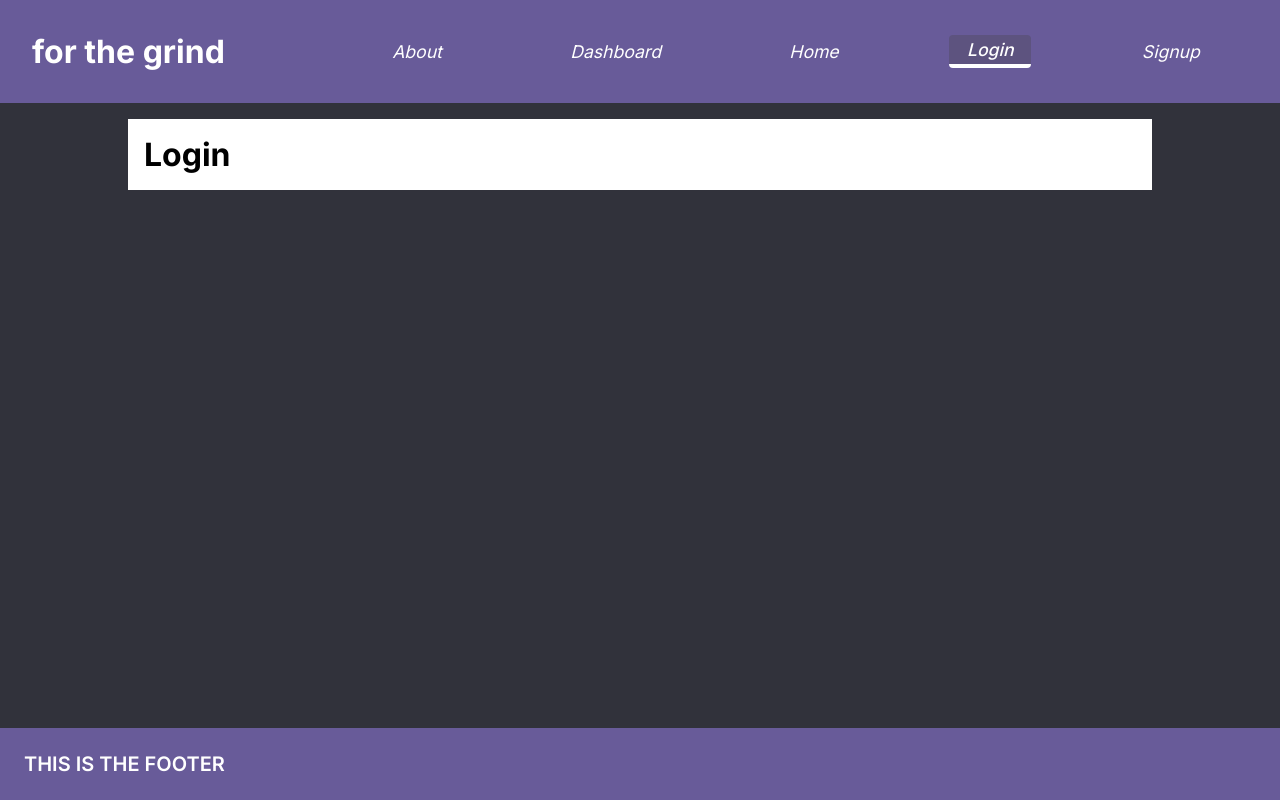
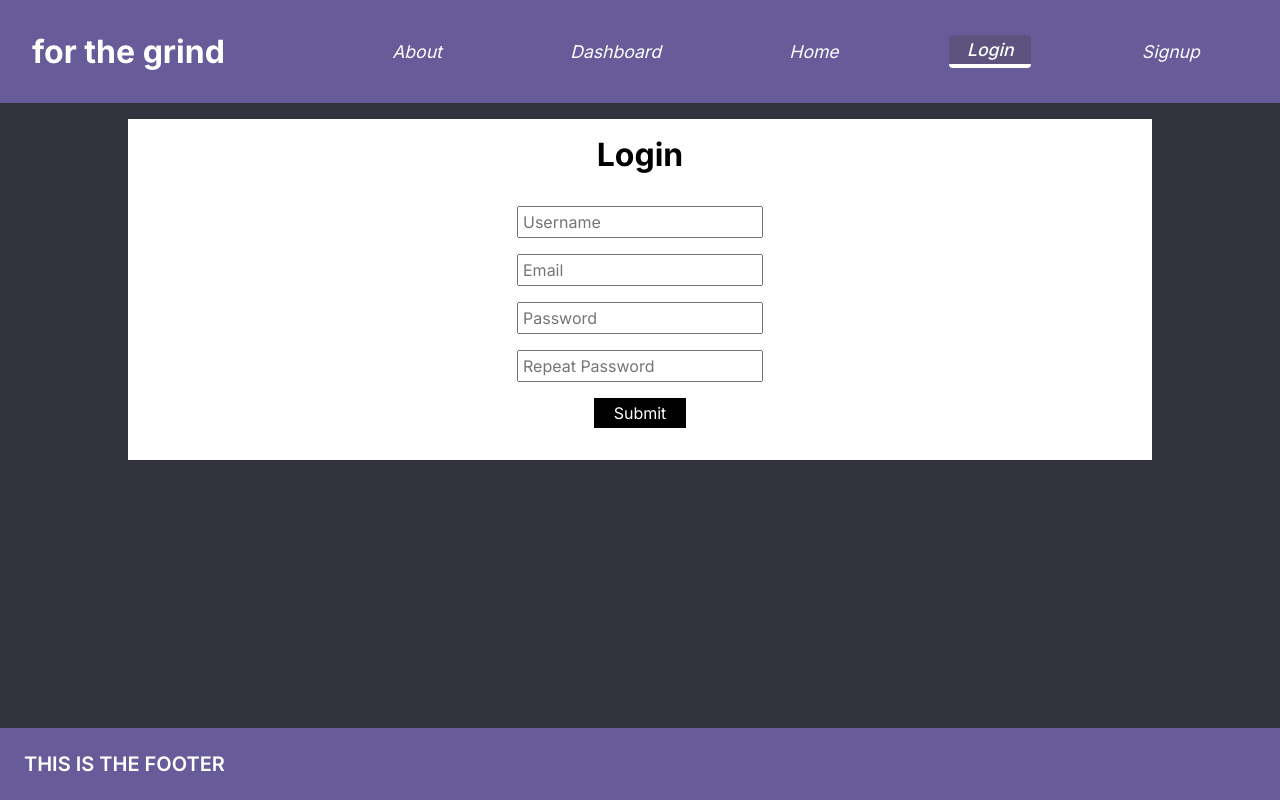
Before and after one commit to rasmus-ob/for_the_grind, a React (Create React App) app in the folder client/: page / in a window 1280 px wide. Both pictures are taken after a click on the button "Login". Built offline with nearby package versions, Linux system fonts and the light colour scheme.

Commit message:
Added Form Styling

```diff
--- /dev/null
+++ b/client/src/components/Form.jsx
@@ -0,0 +1,19 @@
+import '../css/form.css';
+
+function Form() {
+	return (
+		<form className='form'>
+			<input type='text' placeholder='Username' className='form-input' />
+			<input type='email' placeholder='Email' className='form-input' />
+			<input type='password' placeholder='Password' className='form-input' />
+			<input
+				type='password'
+				placeholder='Repeat Password'
+				className='form-input'
+			/>
+			<input type='submit' value='Submit' className='form-btn' />
+		</form>
+	);
+}
+
+export default Form;
--- /dev/null
+++ b/client/src/css/form.css
@@ -0,0 +1,22 @@
+.form {
+	width: 50%;
+	margin: auto;
+	padding: 1em;
+}
+
+.form-input {
+	display: block;
+	padding: 0.25em;
+	font-size: 1em;
+	margin: 1em auto;
+}
+
+.form-btn {
+	display: block;
+	margin: auto;
+	padding: 0.3em 1.2em;
+	font-size: 1em;
+	border: none;
+	background: #000;
+	color: #fff;
+}
--- /dev/null
+++ b/client/src/css/page.css
@@ -0,0 +1,3 @@
+.page-title {
+	text-align: center;
+}
--- a/client/src/pages/Login.jsx
+++ b/client/src/pages/Login.jsx
@@ -1,7 +1,11 @@
+import Form from '../components/Form';
+import '../css/page.css';
+
 function Login() {
 	return (
 		<>
-			<h1>Login</h1>
+			<h1 className='page-title'>Login</h1>
+			<Form />
 		</>
 	);
 }
--- a/client/src/pages/Signup.jsx
+++ b/client/src/pages/Signup.jsx
@@ -1,7 +1,13 @@
+import Form from '../components/Form';
+import '../css/page.css';
+
 function Signup() {
 	return (
 		<>
-			<h1>Signup</h1>
+			<h1 className='page-title'>Signup</h1>
+			<div className='container'>
+				<Form />
+			</div>
 		</>
 	);
 }
```
